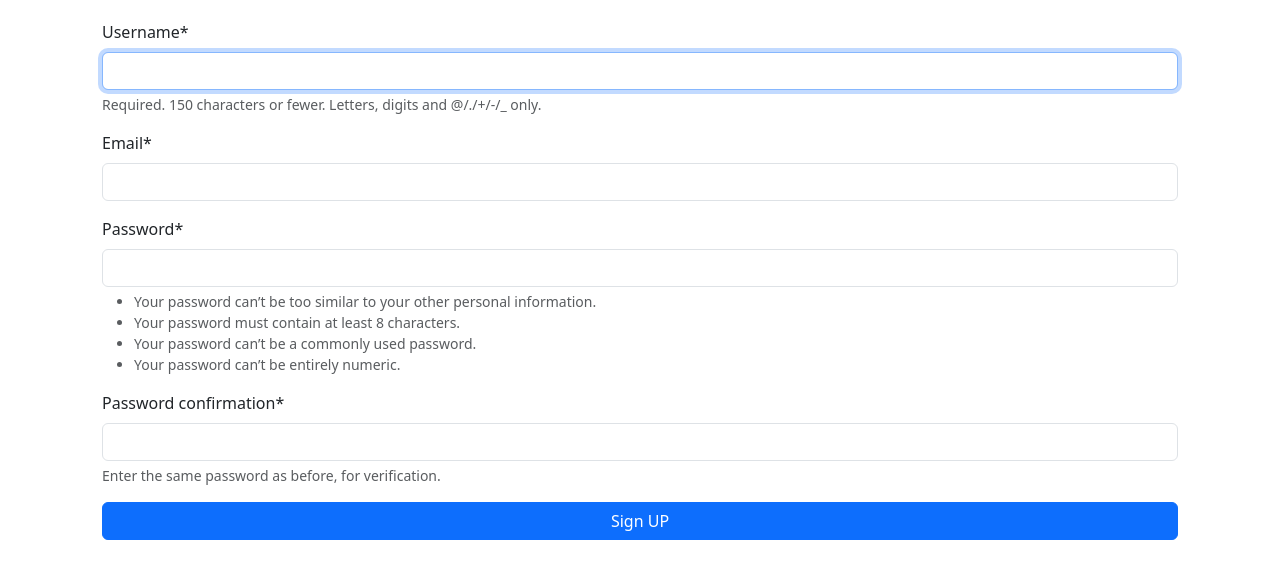
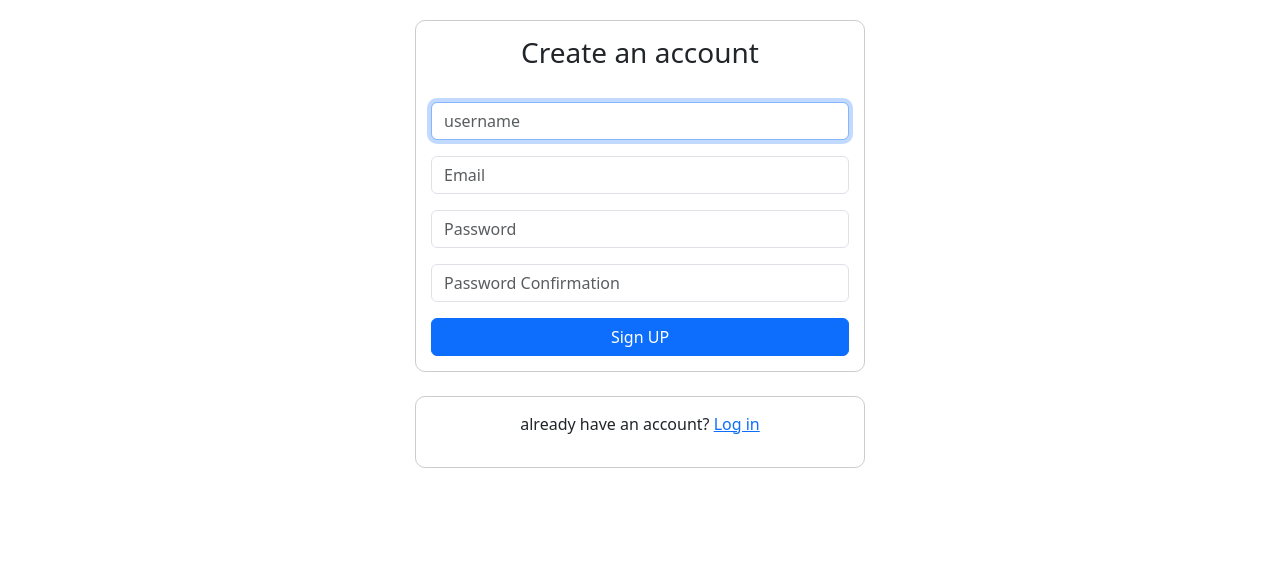
Before and after one commit to Mohabbatridoy/Social-Media-Project, a Django app: page /account/sign-up/ in a window 1280 px wide. Shown: the part 80-659 px from the top of the page. Run offline with Django 5.2, Linux system fonts and the light colour scheme; some libraries are stand-ins or nearby versions.

Commit message:
design the signup form

```diff
--- a/Auth_app/forms.py
+++ b/Auth_app/forms.py
@@ -3,7 +3,18 @@ from django.contrib.auth.forms import UserCreationForm
 from django.contrib.auth.models import User
 
 class CreateNewUser(UserCreationForm):
-    email = forms.EmailField(required=True)
+    email = forms.EmailField(required=True, label="", widget=forms.TextInput(attrs={'placeholder':'Email','class':'form-control'}))
+    username = forms.CharField(required=True, label="", widget=forms.TextInput(attrs={'placeholder':'username','class':'form-control'}))
+    password1 = forms.CharField(
+        required=True,
+        label="",
+        widget=forms.PasswordInput(attrs={'placeholder':'Password',})
+    )
+    password2 = forms.CharField(
+        required=True,
+        label="",
+        widget=forms.PasswordInput(attrs={'placeholder':'Password Confirmation',})
+    )
     class Meta:
         model = User
         fields = ('username','email','password1','password2')
--- a/Auth_app/views.py
+++ b/Auth_app/views.py
@@ -14,4 +14,4 @@ def sign_up(request):
             form.save()
             registered = True
             pass
-    return render(request, 'auth_app/sign_up.html',context={'form':form, 'registered':registered})
+    return render(request, 'auth_app/sign_up.html',context={'form':form, 'registered':registered, 'title':'signup.instagram'})
--- a/templates/auth_app/sign_up.html
+++ b/templates/auth_app/sign_up.html
@@ -1,12 +1,37 @@
 {% extends 'base.html' %}
 {% load crispy_forms_tags %}
-{% block title_block %} signup.instagram {% endblock %}
+{% block title_block %} {{title}} {% endblock %}
+
+{% block css_block %}
+    <style>
+        .sign_up{
+            width: 450px;
+            border: 1px solid #ccc;
+            padding: 15px;
+            border-radius: 10px;
+        }
+        .log_in{
+            width: 450px;
+            border: 1px solid #ccc;
+            border-radius: 10px;
+            padding: 15px;
+        }
+    </style>
+{% endblock %}
+
 {% block content %}
-    <div style="padding: 20px;">
+<center>
+    <div class="sign_up">
+        <h3>Create an account</h3><br>
         <form method="POST">
             {% csrf_token %}
             {{form|crispy}}
             <button type="submit" style="width: 100%;" class=" btn btn-primary">Sign UP</button>
         </form>
     </div>
+    <br>
+    <div class="log_in">
+        <p>already have an account? <a href="#">Log in</a></p>
+    </div>
+</center>
 {% endblock %}
--- a/templates/base.html
+++ b/templates/base.html
@@ -5,7 +5,10 @@
     <meta name="viewport" content="width=device-width, initial-scale=1.0">
     <link href="https://cdn.jsdelivr.net/npm/bootstrap@5.3.3/dist/css/bootstrap.min.css" rel="stylesheet">
 
-    <title>{% block title_blocl %}Social{% endblock %}</title>
+    <title>{% block title_block %} {{title}} {% endblock %}</title>
+    {% block css_block %}
+
+    {% endblock %}
 </head>
 
 <body>
@@ -32,7 +35,7 @@
         </div>
     </nav>
 
-    <div class="container">
+    <div class="container" style="padding: 20px;">
         {% block content %}
 
 
```
Also changed, not shown: db.sqlite3.
